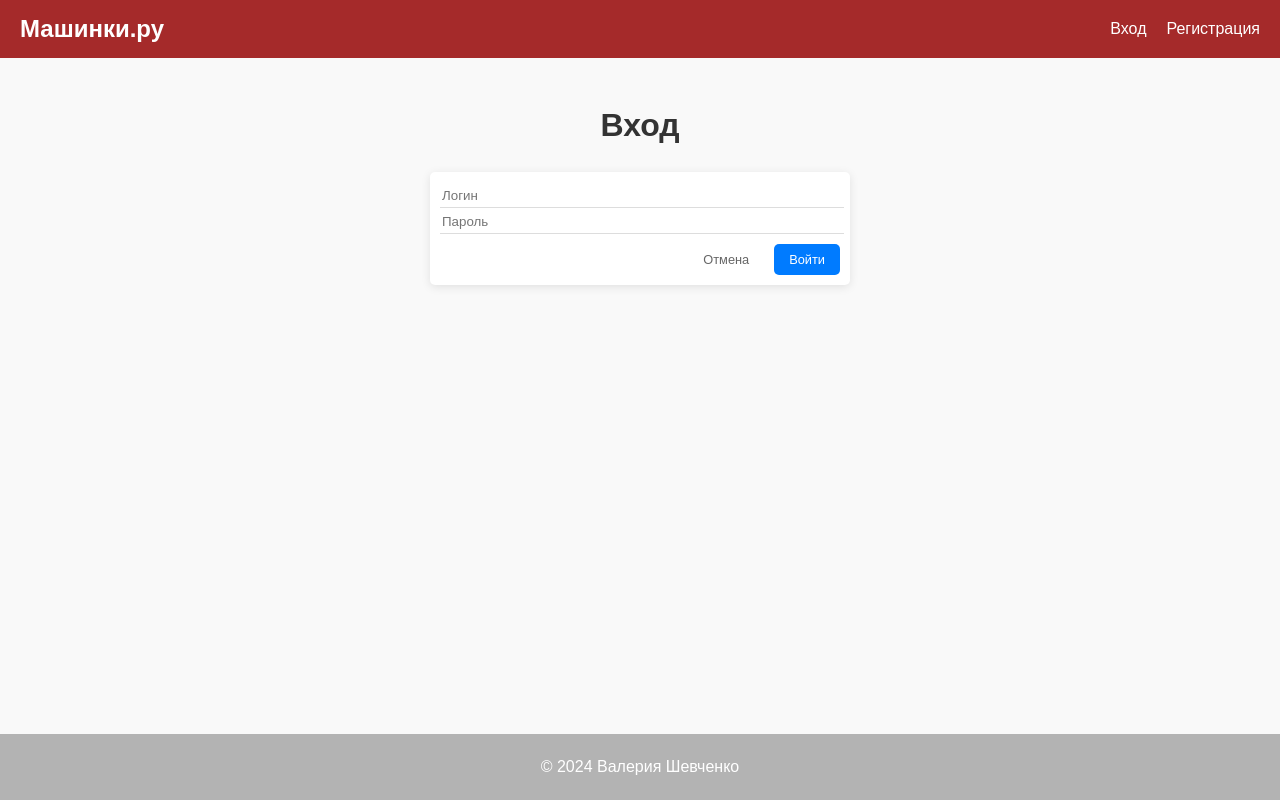
After one commit to leriashes/Django-Cars, a Django app: page /login/ in a window 1280 px wide. The commit adds this page. Run offline with Django 5.2, Linux system fonts and the light colour scheme.

Commit message:
Add Log In

```diff
--- a/src/cars/forms.py
+++ b/src/cars/forms.py
@@ -12,3 +12,12 @@ class CommentForm(forms.ModelForm):
                 'rows':1
             })
         }
+
+class LoginForm(forms.Form):
+    username = forms.CharField(min_length=4, max_length=50)
+    password = forms.CharField(widget=forms.PasswordInput)
+
+    def __init__(self, *args, **kwargs):
+        super().__init__(*args, **kwargs)
+        self.fields['username'].widget.attrs.update({'class': 'form-control', 'placeholder': 'Логин'})
+        self.fields['password'].widget.attrs.update({'class': 'form-control', 'placeholder': 'Пароль'})
--- a/src/cars/static/cars/css/style.css
+++ b/src/cars/static/cars/css/style.css
@@ -113,6 +113,17 @@ hr {
 
 .comment {
     max-width: 800px;
+    margin: 0 auto;
+    background: #fff;
+    box-shadow: 0 2px 10px rgba(0, 0, 0, 0.1);
+    text-align: left;
+    margin-bottom: 20px;
+    padding: 10px;
+    border-radius: 5px;
+}
+
+.login-form {
+    max-width: 400px;
     margin: 0 auto;
     background: #fff;
     box-shadow: 0 2px 10px rgba(0, 0, 0, 0.1);
--- a/src/cars/templates/cars/base.html
+++ b/src/cars/templates/cars/base.html
@@ -10,13 +10,13 @@
     <body>
         <nav class="navbar">
             <div class="navbar-brand">
-                <a href="#">Машинки.ру</a>
+                <a href="{% url 'index' %}">Машинки.ру</a>
             </div>
 
             <div class="navbar-links">
                 {% if not user.is_authenticated %}
                     <div >
-                        <a href="#">Вход</a>
+                        <a href="{% url 'login' %}">Вход</a>
                     </div>
                     <div >
                         <a href="#">Регистрация</a>
--- /dev/null
+++ b/src/cars/templates/cars/login.html
@@ -0,0 +1,19 @@
+{% extends 'cars/base.html' %}
+
+{% block body %}
+    <main>
+        <form method="POST" class="post-form">
+            {% csrf_token %}
+
+            <h1>Вход</h1>
+            <div class="login-form">
+                {{ form.username}}
+                {{ form.password}}
+                <div class="comment-actions">
+                    <button type="reset" class="btn btn-cancel">Отмена</button>
+                    <button type="submit" class="btn btn-submit">Войти</button>
+                </div>
+            </div>
+        </form>
+    </main>
+{% endblock %}
--- a/src/cars/urls.py
+++ b/src/cars/urls.py
@@ -1,4 +1,5 @@
 from django.urls import path, include
+from django.contrib.auth import views as auth_views
 from rest_framework import routers
 from cars import views
 
@@ -9,7 +10,8 @@ urlpatterns = [
     path('api/', include(router.urls)),
     path('api/cars/<int:id>/comments/', views.CommentListCreateView.as_view()),
 
-    path('logout', views.LogoutUser, name="logout"),
+    path('login/', views.LoginUser, name="login"),
+    path('logout/', views.LogoutUser, name="logout"),
 
     path('', views.index, name="index"),
     path('cars/', views.cars, name='cars_all'),
--- a/src/cars/views.py
+++ b/src/cars/views.py
@@ -34,6 +34,19 @@ class CommentListCreateView(generics.ListCreateAPIView):
             raise NotFound(detail="No Car matches the given query.")
         serializer.save(car=car_id)
 
+def LoginUser(request):
+    if request.method == "POST":
+        form = LoginForm(request.POST)
+        if form.is_valid():
+            user = authenticate(username=form.cleaned_data['username'], password=form.cleaned_data['password'])
+
+            if user != None:
+                login(request, user)
+                return redirect('index')
+
+    form = LoginForm()
+    return render(request, 'cars/login.html', {'form': form})
+
 def LogoutUser(request):
     logout(request)
     request.user = None
```
